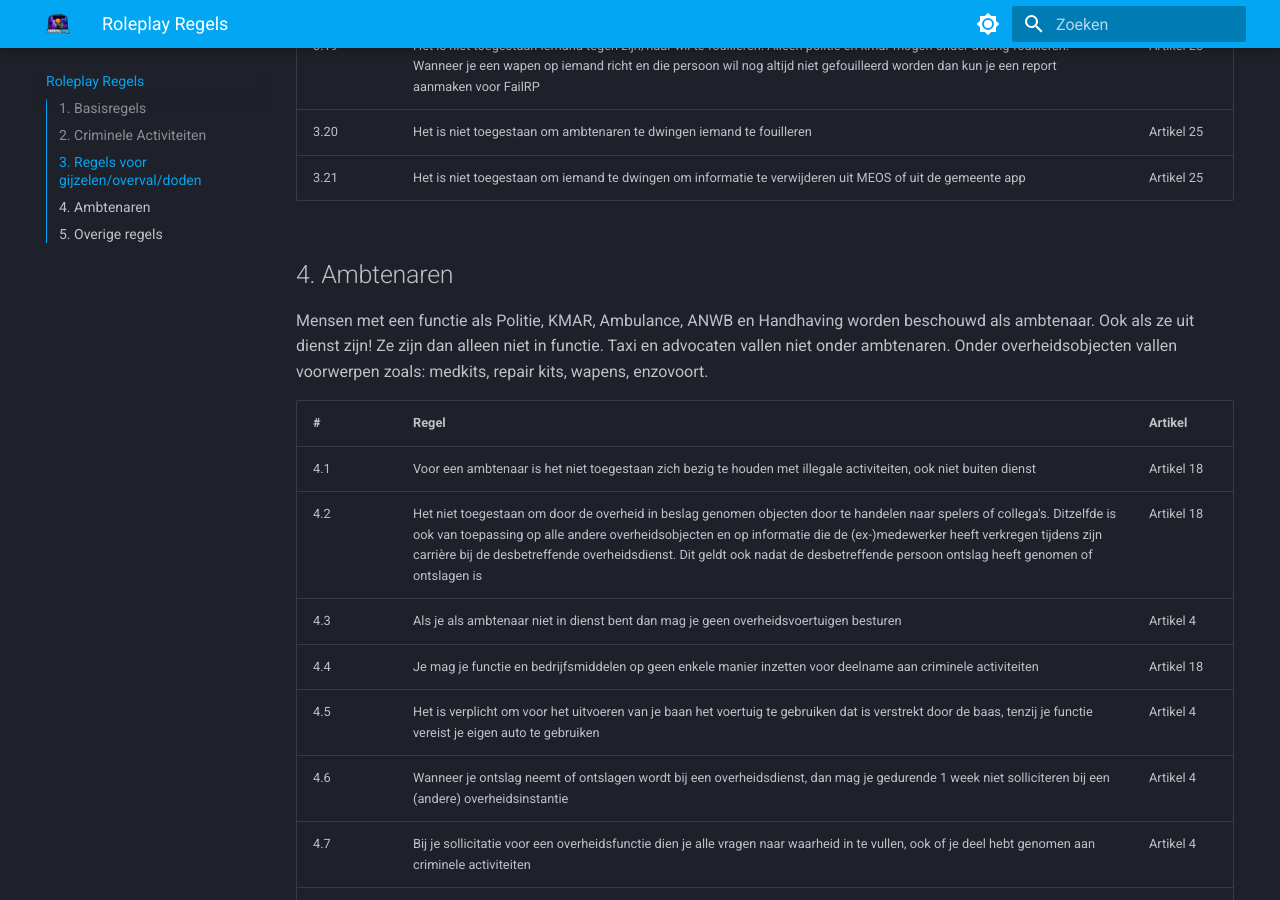
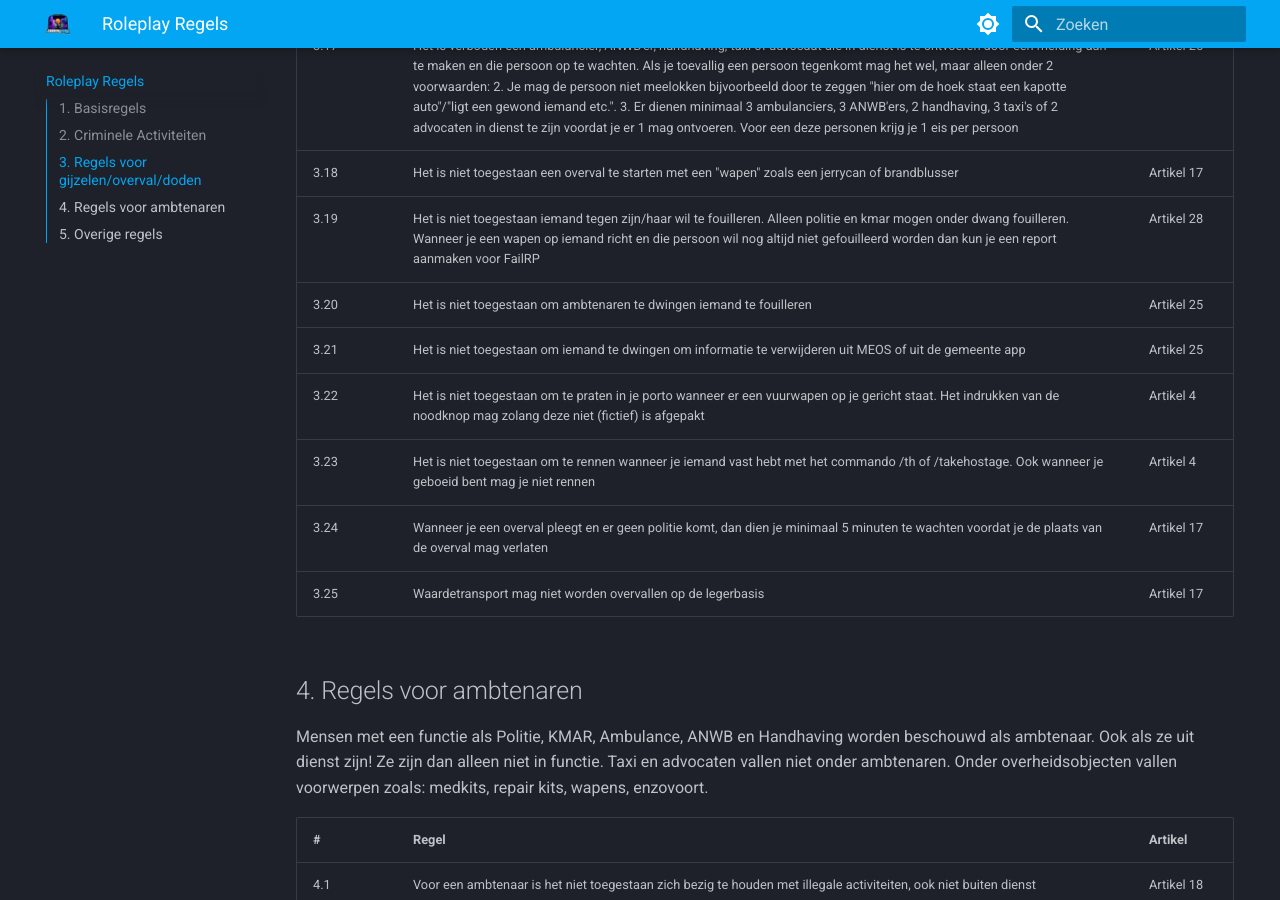
Before and after one commit to ZuiderStad-RP/regels, an MkDocs documentation site: the page built from docs/roleplay.md, in a window 1280 px wide and 900 px high, scrolled down 6165 px. Built offline with MkDocs 1.6.1 and Material for MkDocs 9.7.7, drawn with Linux system fonts in a browser that asks for light colours; some of the changed text lies outside the part shown.

Commit message:
Update roleplay.md

```diff
--- a/docs/roleplay.md
+++ b/docs/roleplay.md
@@ -42,7 +42,7 @@
  <tr><td>1.36</td><td>Wanneer je tijdens een schietpartij in je benen wordt geraakt en omvalt (of een soort wankelende animatie uitvoert waardoor je even niet kan schieten) mag je niet verder schieten. Wanneer je niet bent omgevallen mag je wel verder schieten. Wel is het toegestaan om <b>zonder te rennen</b> jezelf in veiligheid te brengen. Het is niet toegestaan om direct weer een voertuig te besturen, dit mag pas als het scenario om je heen is afgelopen of 5 minuten nadat je in je benen bent geraakt (dit geldt zowel voor auto's als motoren). Je mag wel als passagier in een voertuig stappen, mits het scenario dit toelaat</td><td>Artikel 4</td></tr>
  <tr><td>1.37</td><td>Wanneer je in ZuiderStad komt spelen dan gaan we er vanuit dat je dit doet met de intentie deel te nemen aan de roleplay ervaring binnen de stad. Het is niet toegestaan om met een andere intentie zoals kloten of verstoren van de roleplay toe te treden in de stad</td><td>Artikel 5</td></tr>
  <tr><td>1.38</td><td>Het is niet toegestaan om je spullen (geld, auto's, items etc.) weg te geven als je gaat stoppen met de stad. Zowel de gever als de ontvanger zullen hiervoor worden bestraft</td><td>Artikel 14</td></tr>
- <tr><td>1.39</td><td>Het vertonen van toxic gedrag in dusdanige mate waarin je de roleplay van anderen consequent verstoord is niet toegestaan</td><td>Artikel 34</td></tr>
+ <tr><td>1.39</td><td>Het vertonen van toxic gedrag in dusdanige mate waarin je de roleplay van anderen consequent verstoord is niet toegestaan. Ook wanneer een persoon is overleden is toxic gedrag niet toegestaan</td><td>Artikel 34</td></tr>
  <tr><td>1.40</td><td>Het is verboden om een bounty te zetten op iemand met de intentie om die persoon om te laten leggen. Het is wel toegestaan om een beloning uit te reiken om iemand naar jou toe te laten brengen (door middel van ontvoering) of om iemand zijn/haar locatie aan jou bekend te maken</td><td>Artikel 29</td></tr>
  <tr><td>1.41</td><td>Het is toegestaan om iemand aan zijn/haar stem te herkennen, ook wanneer de persoon een masker draagt. Het is niet toegestaan om iemand aan zijn/haar stem te herkennen wanneer iemand een stemvervormer gebruikt. Ook is het niet toegestaan iemand aan zijn/haar stem te herkennen als hij/zij een andere stem probeert te gebruiken</td><td>Artikel 22</td></tr>
  <tr><td>1.42</td><td>Wanneer een of meerdere banden lek zijn, is het niet toegestaan om harder te rijden dan 80 km/u. Wanneer je op de velg rijdt is het niet toegestaan harder te rijden dan 40km/u. Op een motor is het verboden om op de velg te rijden</td><td>Artikel 4</td></tr>
@@ -80,6 +80,8 @@
  <tr><td>2.25</td><td>Het is niet toegestaan om binnen een straal van 500 meter van een garage Meth te koken</td><td>Artikel 25</td></tr>
  <tr><td>2.26</td><td>Wanneer er door overheidsdiensten groenlicht wordt gegeven (dus op het momnet dat groenlicht 1 gegeven wordt) is het niet meer toegestaan dat derde partijen beginnen met schieten op of richting de betrokkenen bij het scenario</td><td>Artikel 25</td></tr>
  <tr><td>2.27</td><td>Zodra er Politie of KMAR aanwezig is bij een overval of gijzeling scenario is het niet toegstaan om de betrokken criminelen te counteren. Dit mag pas weer wanneer de criminelen gaan vluchten</td><td>Artikel 25</td></tr>
+ <tr><td>2.28</td><td>Een gang die vol zit mag geen loopjongens hebben (onder loopjongens verstaan we mensen die ze helpen, maar geen lid zijn van de gang of gang waarmee ze een samenwerking hebben)</td><td>Artikel 25</td></tr>
+ <tr><td>2.29</td><td>Een gang mag maximaal met één andere gang een samenwerking hebben. Het helpen of geholpen worden door andere gangs anders dan de gang waarmee je een officiële (en goedgekeurde) samenwerking hebt is in geen enkel scenario toegestaan</td><td>Artikel 25</td></tr>
 </tbody></table>
 
 ## 3. Regels voor gijzelen/overval/doden
@@ -105,9 +107,13 @@
  <tr><td>3.19</td><td>Het is niet toegestaan iemand tegen zijn/haar wil te fouilleren. Alleen politie en kmar mogen onder dwang fouilleren. Wanneer je een wapen op iemand richt en die persoon wil nog altijd niet gefouilleerd worden dan kun je een report aanmaken voor FailRP</td><td>Artikel 28</td></tr>
  <tr><td>3.20</td><td>Het is niet toegestaan om ambtenaren te dwingen iemand te fouilleren</td><td>Artikel 25</td></tr>
  <tr><td>3.21</td><td>Het is niet toegestaan om iemand te dwingen om informatie te verwijderen uit MEOS of uit de gemeente app</td><td>Artikel 25</td></tr>
+ <tr><td>3.22</td><td>Het is niet toegestaan om te praten in je porto wanneer er een vuurwapen op je gericht staat. Het indrukken van de noodknop mag zolang deze niet (fictief) is afgepakt</td><td>Artikel 4</td></tr>
+ <tr><td>3.23</td><td>Het is niet toegestaan om te rennen wanneer je iemand vast hebt met het commando /th of /takehostage. Ook wanneer je geboeid bent mag je niet rennen</td><td>Artikel 4</td></tr>
+ <tr><td>3.24</td><td>Wanneer je een overval pleegt en er geen politie komt, dan dien je minimaal 5 minuten te wachten voordat je de plaats van de overval mag verlaten</td><td>Artikel 17</td></tr>
+ <tr><td>3.25</td><td>Waardetransport mag niet worden overvallen op de legerbasis</td><td>Artikel 17</td></tr>
 </tbody></table>
 
-## 4. Ambtenaren
+## 4. Regels voor ambtenaren
 Mensen met een functie als Politie, KMAR, Ambulance, ANWB en Handhaving worden beschouwd als ambtenaar. Ook als ze uit dienst zijn! Ze zijn dan alleen niet in functie. Taxi en advocaten vallen niet onder ambtenaren. Onder overheidsobjecten vallen voorwerpen zoals: medkits, repair kits, wapens, enzovoort.
 <table>
 <thead><th>#</th><th>Regel</th><th>Artikel</th></tr></thead><tbody>
```
